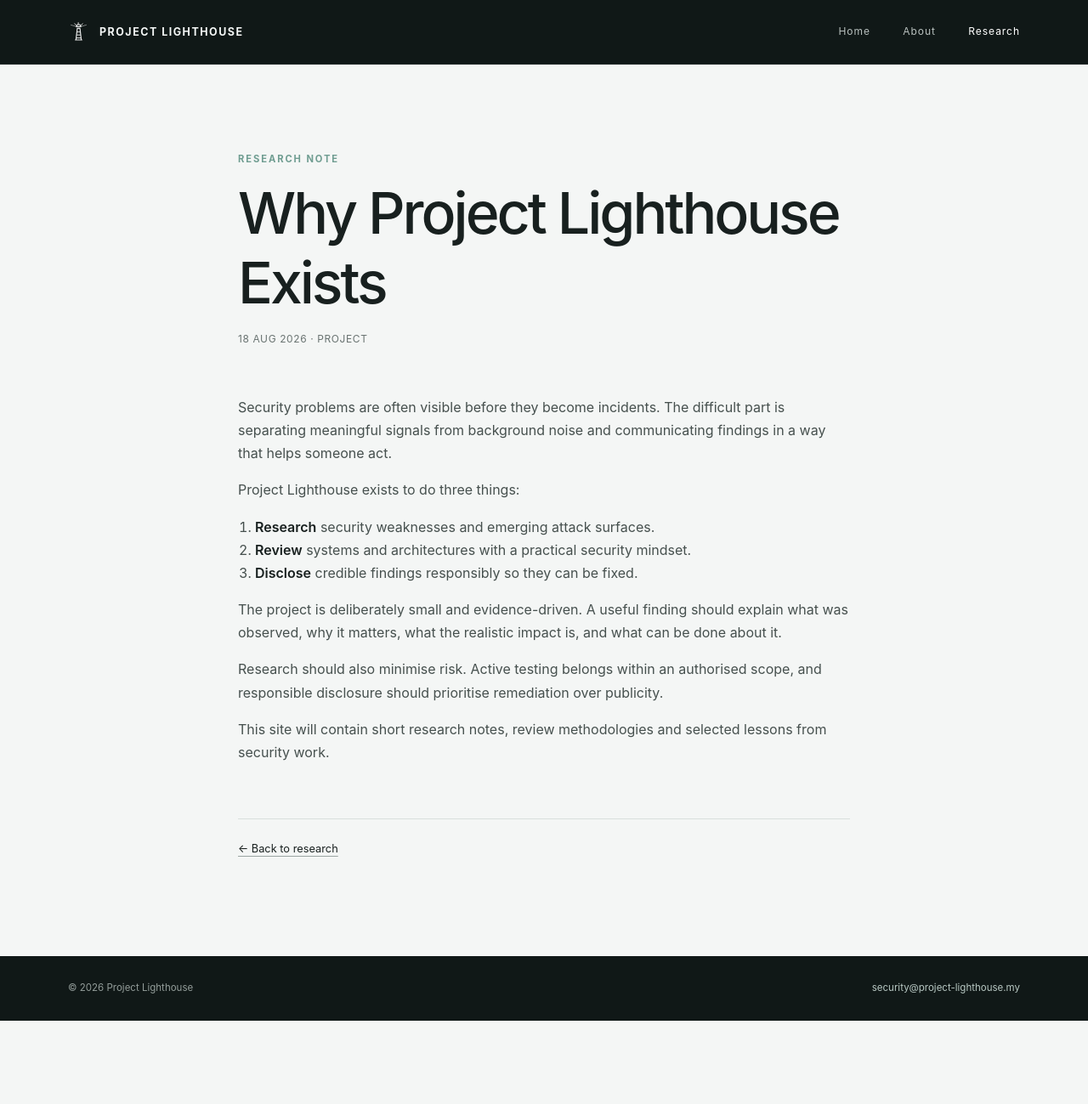
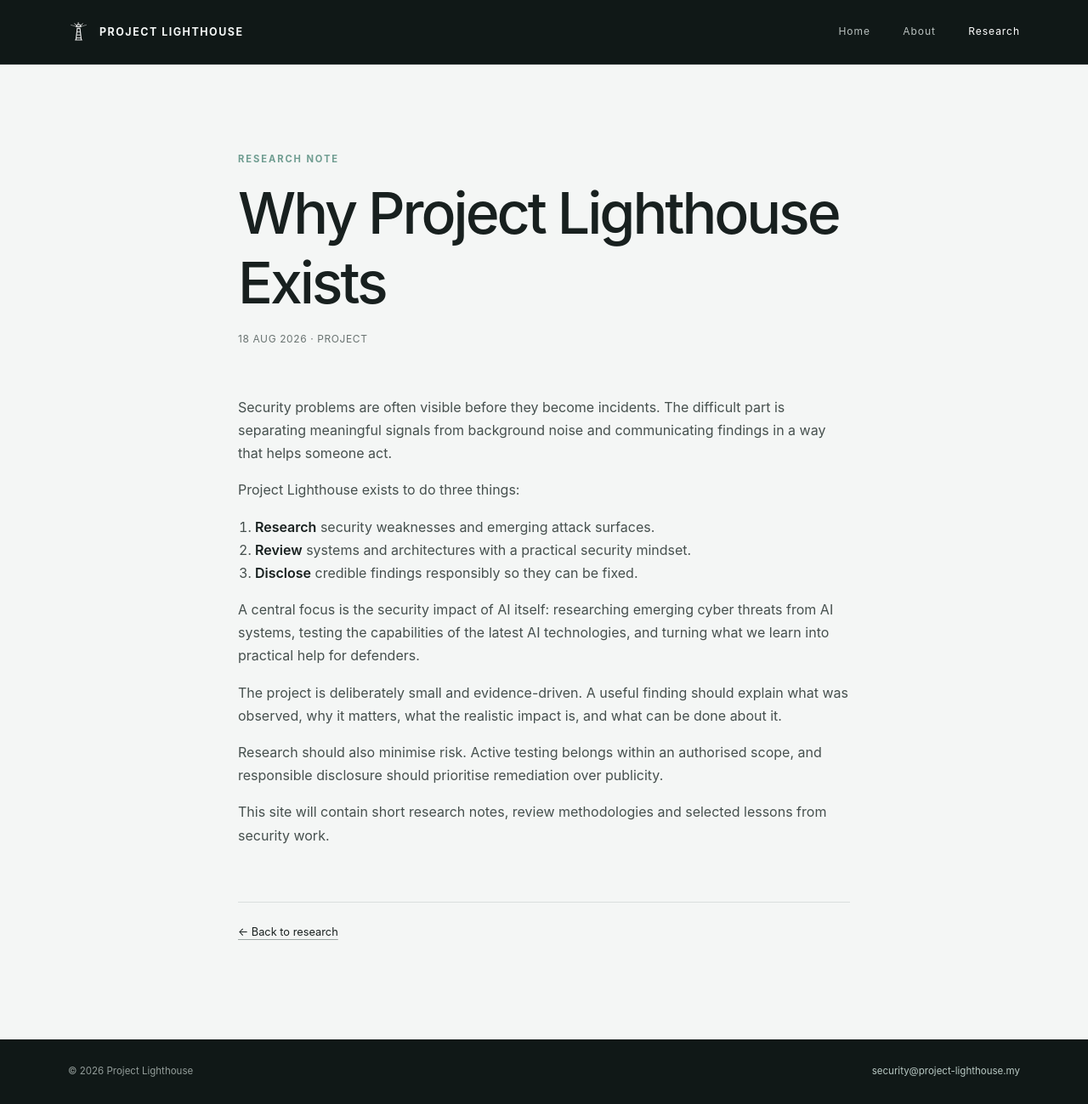
Before and after one commit to ProjectLighthouseMY/Lighthouse, a Jekyll site: the page built from _posts/2026-08-18-welcome-to-project-lighthouse.md, in a window 1280 px wide. Shown: the whole page at 85% size. Built offline with Jekyll 4.4.1, drawn with Linux system fonts in a browser that asks for light colours; before the commit the page ends 1201 px from its top, so only the background shows below that.

Commit message:
Update 2026-08-18-welcome-to-project-lighthouse.md

```diff
--- a/_posts/2026-08-18-welcome-to-project-lighthouse.md
+++ b/_posts/2026-08-18-welcome-to-project-lighthouse.md
@@ -14,6 +14,8 @@ Project Lighthouse exists to do three things:
 2. **Review** systems and architectures with a practical security mindset.
 3. **Disclose** credible findings responsibly so they can be fixed.
 
+A central focus is the security impact of AI itself: researching emerging cyber threats from AI systems, testing the capabilities of the latest AI technologies, and turning what we learn into practical help for defenders.
+
 The project is deliberately small and evidence-driven. A useful finding should explain what was observed, why it matters, what the realistic impact is, and what can be done about it.
 
 Research should also minimise risk. Active testing belongs within an authorised scope, and responsible disclosure should prioritise remediation over publicity.
```
